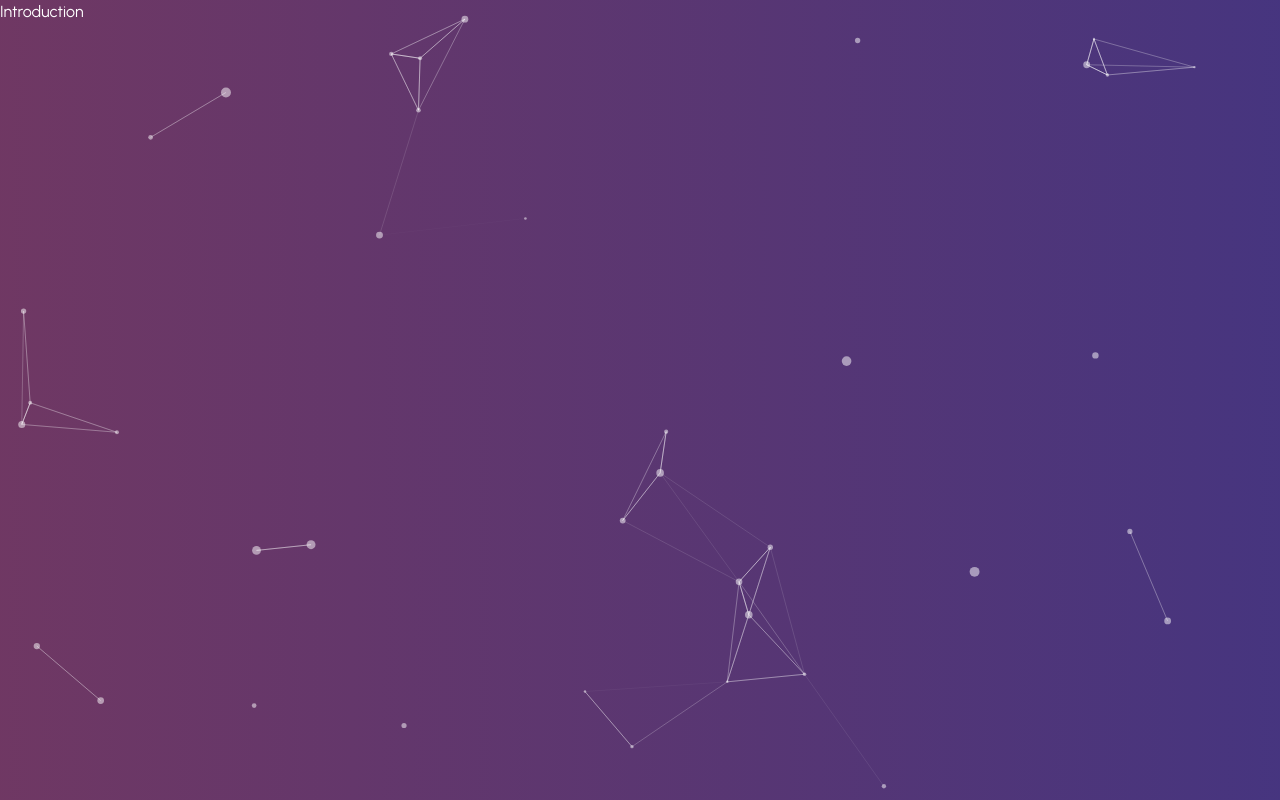
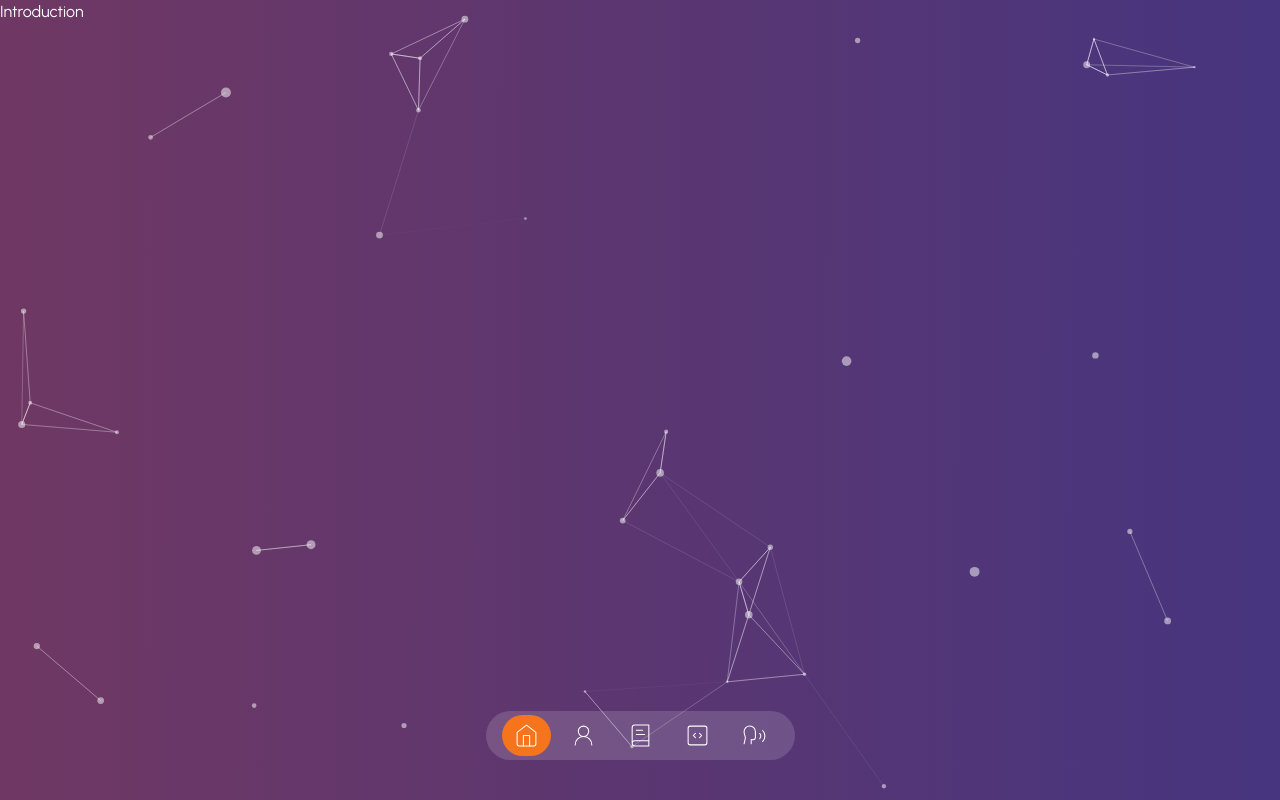
Before and after one commit to iamtun/profile, a Next.js app: page / in a window 1280 px wide. Built offline with nearby package versions, Linux system fonts and the light colour scheme.

Commit message:
refactor: update structure project

```diff
--- a/src/app/components/index.tsx
+++ /dev/null
@@ -1,3 +0,0 @@
-import Cover from './cover-partices';
-
-export { Cover };
--- a/src/app/layout.tsx
+++ b/src/app/layout.tsx
@@ -1,12 +1,13 @@
-import type { Metadata } from "next";
-import {  Urbanist } from "next/font/google";
-import "./globals.css";
+import type { Metadata } from 'next';
+import { Urbanist } from 'next/font/google';
+import './globals.css';
+import { Navbar } from '../components';
 
-const urbanist = Urbanist({ subsets: ["latin"] });
+const urbanist = Urbanist({ subsets: ['latin'] });
 
 export const metadata: Metadata = {
-  title: "TunaDev Landing Page 👨‍💻",
-  description: "Landing Page made by TunaDev",
+  title: 'TunaDev Landing Page 👨‍💻',
+  description: 'Landing Page made by TunaDev',
 };
 
 export default function RootLayout({
@@ -16,7 +17,10 @@
 }>) {
   return (
     <html lang="en">
-      <body className={urbanist.className}>{children}</body>
+      <body className={urbanist.className}>
+        <Navbar />
+        {children}
+      </body>
     </html>
   );
 }
--- a/src/app/page.tsx
+++ b/src/app/page.tsx
@@ -1,5 +1,5 @@
 import React from 'react';
-import { Cover } from './components';
+import { Cover } from '../components';
 
 const Home = () => {
   return (
```
Also changed, not shown: src/components/cover-partices.tsx (renamed from src/app/components/cover-partices.tsx), src/constants/data.tsx (renamed from src/app/constants/data.tsx).
